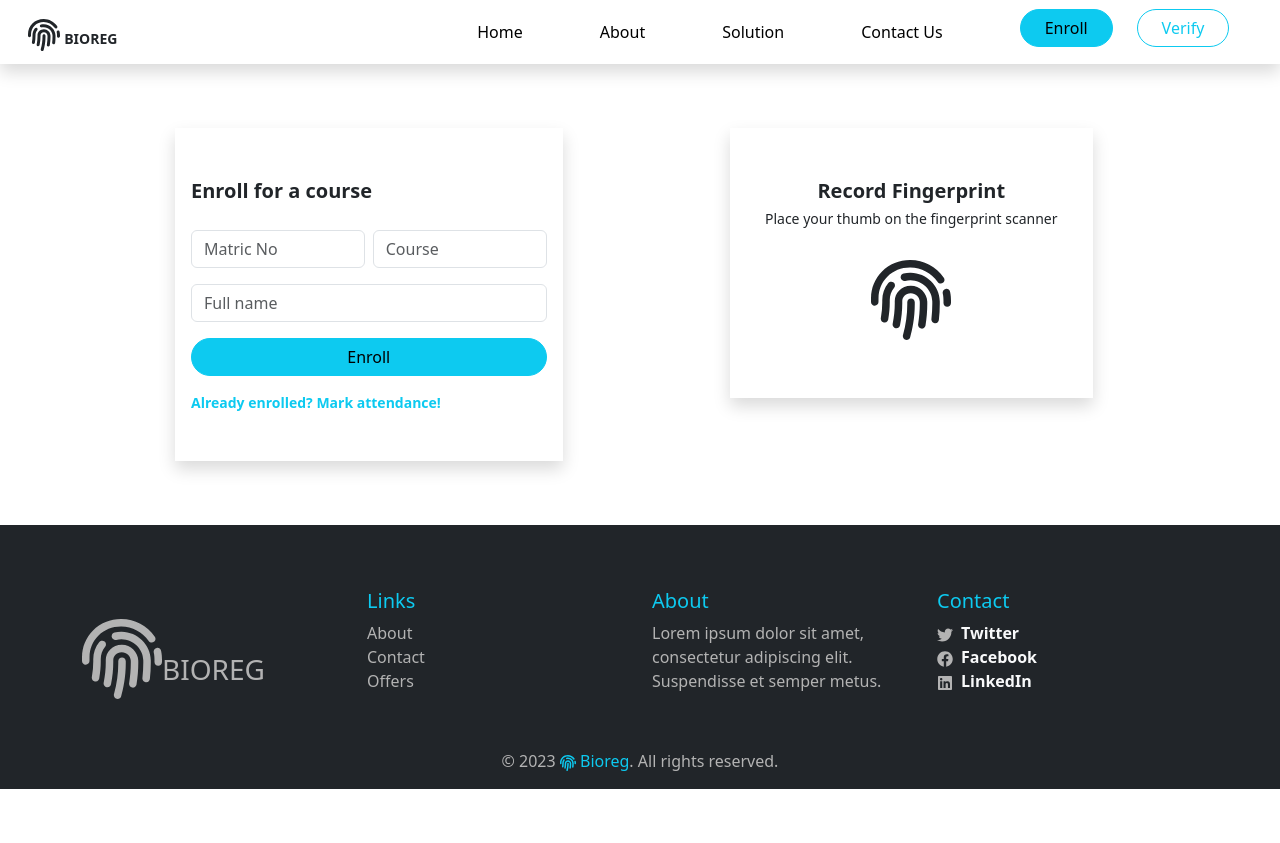
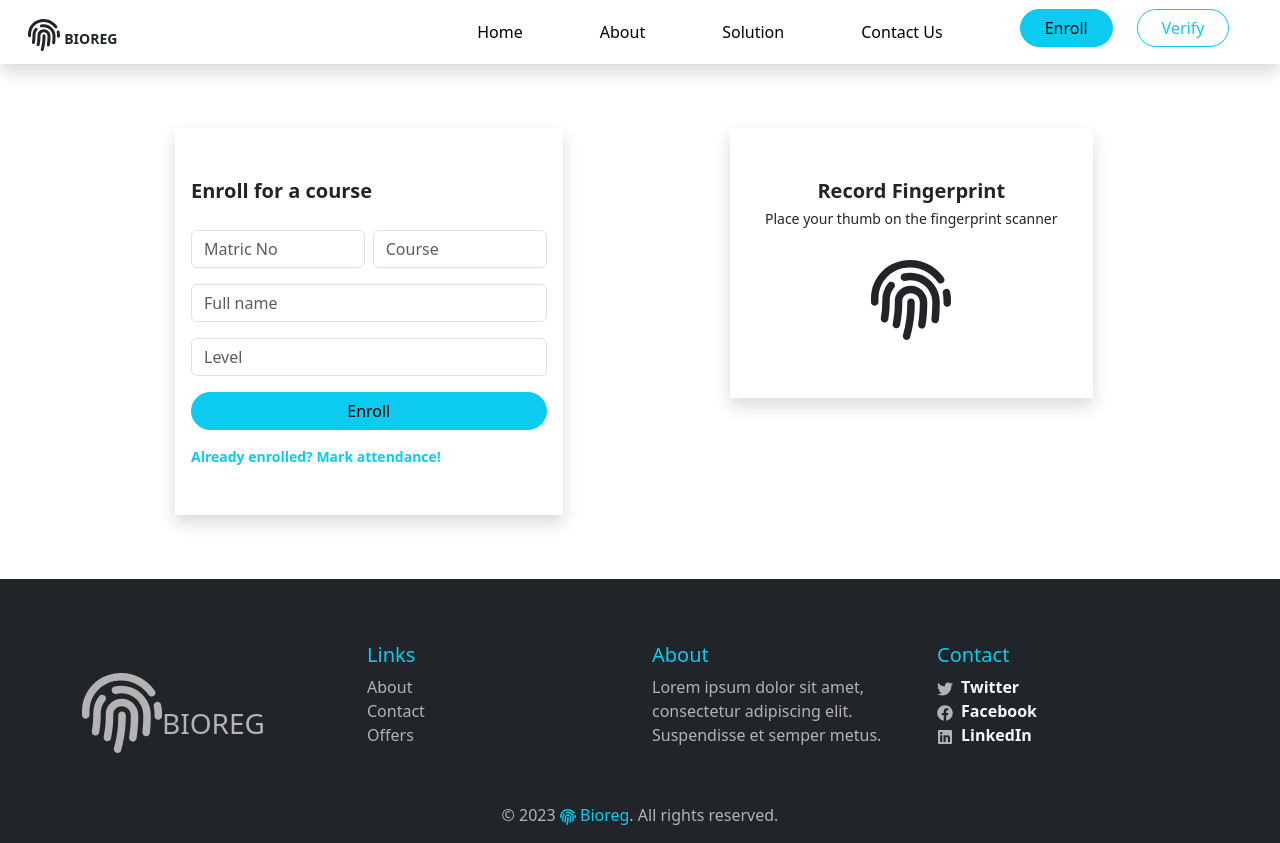
Before and after one commit to Sheriff10/bioreg, a React (Create React App) app: page /enroll in a window 1280 px wide. Before the commit the page ends 800 px from the top, so only its background shows below. Built offline with nearby package versions, Linux system fonts and the light colour scheme.

Commit message:
added name to popup (login)

```diff
--- a/src/components/intro.jsx
+++ b/src/components/intro.jsx
@@ -10,7 +10,7 @@ export default function Intro() {
                <div className="row kk justify-content-center align-items-center">
                   <div className="col-lg-6 text-light">
                      <div className="intro-text py-4">
-                        <h1>UNILORIN Student Course Biometric Registration.</h1>
+                        <h1>A Fingerprint Recognition Student Attendance System</h1>
                         <span>Securing the future of students.. </span> <br />
                         <span>Making impersonation impossible</span>
                      </div>
--- a/src/pages/Login.jsx
+++ b/src/pages/Login.jsx
@@ -13,6 +13,7 @@ export default function Login() {
    const [err, setErr] = useState(false);
    const [success, setSuccess] = useState(false);
    const [loading, setLoading] = useState(false);
+   const [name, setName] = useState('')
 
    const handleSubmit = async (e) => {
       e.preventDefault();
@@ -20,6 +21,8 @@ export default function Login() {
          setLoading(true);
          const data = { matric, course };
          const response = await post("/verify", data);
+         console.log(response)
+         setName(response.user.fullname)
          console.log(response);
          setLoading(false);
          setErr(false); // set err true
@@ -42,7 +45,7 @@ export default function Login() {
          <div className="container wrap py-3">
             <div className="col-lg-4  px-3 my-5 mx-auto shadow">
                <form action="">
-                  {success && <Success toggle={setSuccess} message={"Data and Fingerprint Verified. Your attendance has been marked"} />}
+                  {success && <Success toggle={setSuccess} message={`Congratulation ${name}! Your Data and Fingerprint is Verified. Your attendance has been marked`} />}
                   {success == "failed" && <Failed toggle={setSuccess} message={"Data and Fingerprint Verficiation Failed"} />}
                   {/* Fingerprint Record section */}
                   <div className="col">
--- a/src/pages/Signup.jsx
+++ b/src/pages/Signup.jsx
@@ -9,6 +9,8 @@ export default function Signup() {
    const [matric, setMatric] = useState("");
    const [course, setCourse] = useState("");
    const [fullname, setFullname] = useState("");
+   const [level, setLevel] = useState("");
+
 
    const [err, setErr] = useState(false);
    const [loading, setLoading] = useState(false);
@@ -20,7 +22,7 @@ export default function Signup() {
       e.preventDefault();
       try {
          setLoading(true);
-         const data = { matric, course, fullname };
+         const data = { matric, course, fullname, level };
          const response = await post("/enroll", data);
          console.log(response);
          setLoading(false);
@@ -101,6 +103,18 @@ export default function Signup() {
                         />
                      </div>
 
+                     {/* Level  */}
+                     <div className="input-group">
+                        <input
+                           type="text"
+                           className="form-control mb-3"
+                           placeholder="Level"
+                           value={level}
+                           onChange={(e) => setLevel(e.target.value)}
+                           required
+                        />
+                     </div>
+
                      {/* Submit button */}
                      <div className="btn-wrap">
                         <button
```
